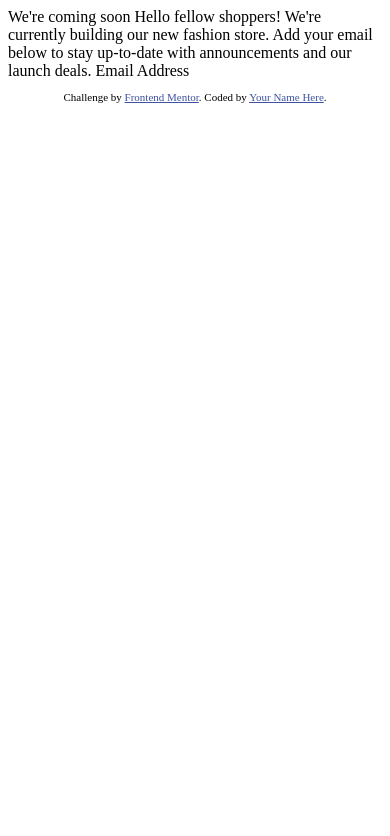
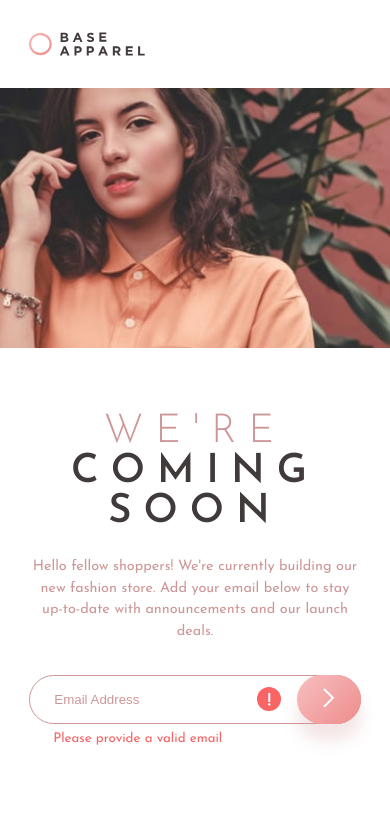
Before and after one commit to Senatrius/base-apparel-landing-page, a plain HTML site: page index.html in a window 390 px wide. Drawn offline with Linux system fonts and the light colour scheme.

Commit message:
finish responsive layout

```diff
--- /dev/null
+++ b/css/main.css
@@ -0,0 +1,215 @@
+@import url("https://fonts.googleapis.com/css2?family=Josefin+Sans:wght@300;400;600&display=swap");
+* {
+  margin: 0;
+  padding: 0;
+}
+
+body {
+  font-size: 16px;
+  font-family: 'Josefin Sans', sans-serif;
+}
+
+.container {
+  width: 85%;
+  max-width: 28rem;
+  margin: 0 auto;
+}
+
+.content {
+  display: -ms-grid;
+  display: grid;
+  -ms-grid-rows: auto;
+      grid-template-rows: auto;
+      grid-template-areas: "header"
+ "image"
+ "cta";
+}
+
+.header {
+  -ms-grid-row: 1;
+  -ms-grid-column: 1;
+  grid-area: header;
+  padding: 2rem 0;
+}
+
+.header__logo {
+  display: block;
+  width: 35%;
+  height: 100%;
+}
+
+.hero-image-mobile {
+  -ms-grid-row: 2;
+  -ms-grid-column: 1;
+  grid-area: image;
+  display: block;
+  width: 100%;
+  height: 100%;
+}
+
+.hero-image-desktop {
+  display: none;
+  width: 100%;
+  height: 100%;
+}
+
+.cta {
+  -ms-grid-row: 3;
+  -ms-grid-column: 1;
+  grid-area: cta;
+  padding: 4rem 0 5.5rem 0;
+  color: #ce9797;
+}
+
+.cta__title {
+  font-size: 2.5rem;
+  text-align: center;
+  letter-spacing: .75rem;
+  text-transform: uppercase;
+  font-weight: 300;
+  line-height: 1;
+}
+
+.cta__title span {
+  font-weight: 600;
+  color: #413a3a;
+}
+
+.cta__desc {
+  margin: 1.5rem 0 2rem 0;
+  font-size: .9rem;
+  text-align: center;
+  line-height: 1.5;
+}
+
+.form {
+  display: -webkit-box;
+  display: -ms-flexbox;
+  display: flex;
+  -webkit-box-orient: vertical;
+  -webkit-box-direction: normal;
+      -ms-flex-direction: column;
+          flex-direction: column;
+}
+
+.form .input-block {
+  position: relative;
+  display: -webkit-box;
+  display: -ms-flexbox;
+  display: flex;
+  -webkit-box-align: center;
+      -ms-flex-align: center;
+          align-items: center;
+}
+
+.form .error-icon {
+  position: absolute;
+  right: 5rem;
+  pointer-events: none;
+}
+
+.form__email {
+  width: 100%;
+  padding: 1rem 1.5rem;
+  border-radius: 100rem;
+  outline: 0;
+  border: 1px solid #ce9797;
+  color: #413a3a;
+}
+
+.form__email::-webkit-input-placeholder {
+  color: #ce9797;
+}
+
+.form__email:-ms-input-placeholder {
+  color: #ce9797;
+}
+
+.form__email::-ms-input-placeholder {
+  color: #ce9797;
+}
+
+.form__email::placeholder {
+  color: #ce9797;
+}
+
+.form__btn {
+  position: absolute;
+  height: 100%;
+  width: 4rem;
+  border-radius: 100rem;
+  outline: 0;
+  border: none;
+  background: linear-gradient(135deg, #f8bfbf, #ee8c8c);
+  right: 0;
+  cursor: pointer;
+  -webkit-box-shadow: 0 1rem 1rem rgba(206, 151, 151, 0.25);
+          box-shadow: 0 1rem 1rem rgba(206, 151, 151, 0.25);
+}
+
+.form__btn:hover {
+  background: linear-gradient(135deg, #fdeded, #f4b8b8);
+}
+
+.form__error {
+  color: #f96262;
+  margin: .5rem 0 0 1.5rem;
+}
+
+@media screen and (min-width: 769px) {
+  .content {
+    display: -ms-grid;
+    display: grid;
+    height: 100vh;
+    -ms-grid-rows: auto;
+        grid-template-rows: auto;
+    -ms-grid-columns: 60% 40%;
+        grid-template-columns: 60% 40%;
+        grid-template-areas: "header image"
+ "cta image";
+  }
+  .hero-image-mobile {
+    display: none;
+  }
+  .hero-image-desktop {
+    -ms-grid-row: 1;
+    -ms-grid-row-span: 2;
+    -ms-grid-column: 2;
+    grid-area: image;
+    display: block;
+    -o-object-fit: cover;
+       object-fit: cover;
+  }
+  .header {
+    padding: 4rem 0;
+  }
+  .cta {
+    -ms-grid-row: 2;
+    -ms-grid-column: 1;
+    grid-area: cta;
+    padding: 4rem 0 5.5rem 0;
+  }
+  .cta__title {
+    font-size: 4.25rem;
+    text-align: left;
+  }
+  .cta__desc {
+    margin: 2rem 0;
+    font-size: 1rem;
+    text-align: left;
+    line-height: 1.8;
+  }
+  .form .error-icon {
+    right: 7.5rem;
+  }
+  .form__email {
+    padding: 1.25rem 2rem;
+  }
+  .form__btn {
+    width: 6.25rem;
+  }
+  .form__error {
+    margin: .75rem 0 0 2rem;
+  }
+}
+/*# sourceMappingURL=main.css.map */
--- a/index.html
+++ b/index.html
@@ -2,32 +2,39 @@
 <html lang="en">
 <head>
   <meta charset="UTF-8">
-  <meta name="viewport" content="width=device-width, initial-scale=1.0"> <!-- displays site properly based on user's device -->
-
+  <meta name="viewport" content="width=device-width, initial-scale=1.0">
   <link rel="icon" type="image/png" sizes="32x32" href="./images/favicon-32x32.png">
-
+  <link rel="stylesheet" href="css/main.css">
   <title>Frontend Mentor | Base Apparel coming soon page</title>
-
-  <!-- Feel free to remove these styles or customise in your own stylesheet 👍 -->
-  <style>
-    .attribution { font-size: 11px; text-align: center; }
-    .attribution a { color: hsl(228, 45%, 44%); }
-  </style>
 </head>
 <body>
+  <div class="content">
+    <header class="header">
+      <div class="container">
+        <img src="images/logo.svg" alt="Company Logo" class="header__logo">
+      </div>
+    </header>
 
-  We're coming soon
+    <img src="images/hero-mobile.jpg" alt="Hero image - mobile" class="hero-image-mobile">
 
-  Hello fellow shoppers! We're currently building our new fashion store.
-  Add your email below to stay up-to-date with announcements and our launch deals.
+    <img src="images/hero-desktop.jpg" alt="Hero image - desktop" class="hero-image-desktop">
 
-  Email Address
-
-  <footer>
-    <p class="attribution">
-      Challenge by <a href="https://www.frontendmentor.io?ref=challenge" target="_blank">Frontend Mentor</a>.
-      Coded by <a href="#">Your Name Here</a>.
-    </p>
-  </footer>
+    <main class="cta">
+      <div class="container">
+        <h1 class="cta__title">We're <span>coming soon</span></h1>
+        <p class="cta__desc">Hello fellow shoppers! We're currently building our new fashion store. Add your email below to stay up-to-date with announcements and our launch deals.</p>
+        <form class="form">
+          <div class="input-block">
+            <input type="text" class="form__email" placeholder="Email Address">
+            <img src="images/icon-error.svg" alt="Error" class="error-icon">
+            <button class="form__btn">
+              <img src="images/icon-arrow.svg" alt="Arrow submit" class="arrow-icon">
+            </button>
+          </div>
+          <small class="form__error">Please provide a valid email</small>
+        </form>
+      </div>
+    </main>
+  </div>
 </body>
 </html>
```
Also changed, not shown: 1 other file.
